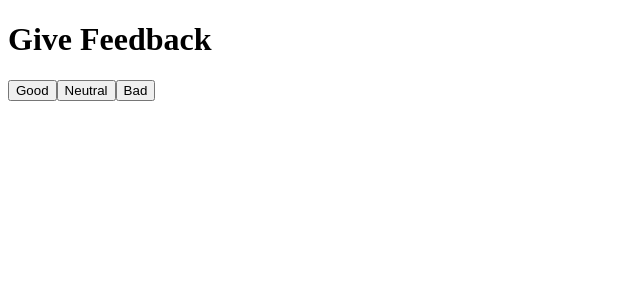
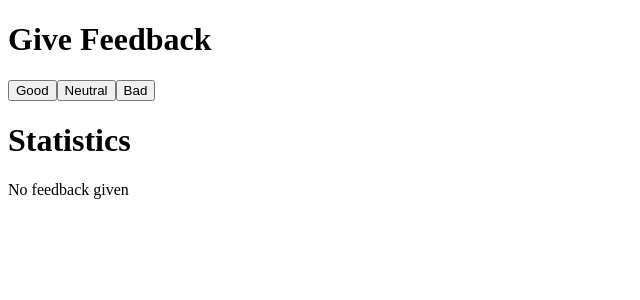
Before and after one commit to NavdeepKakrod/Part1, a React (Vite) app in the folder Unicafe/: page / in a window 1280 px wide. Shown: the top 300 px of the page, without its empty margins (0-640 px from the left). Built offline with nearby package versions, Linux system fonts and the light colour scheme.

Commit message:
Added Exercise 1.9

```diff
--- a/Unicafe/src/App.jsx
+++ b/Unicafe/src/App.jsx
@@ -25,7 +25,8 @@ const App = () => {
         <button onClick={()=>{setGood(good+1)}}>Good</button>
         <button onClick={()=>{setNeutral(neutral+1)}}>Neutral</button>
         <button onClick={()=>{setBad(bad+1)}}>Bad</button>
-
+        <h1>Statistics</h1>
+        <p>No feedback given</p>
       </div>
     )
   }
```
